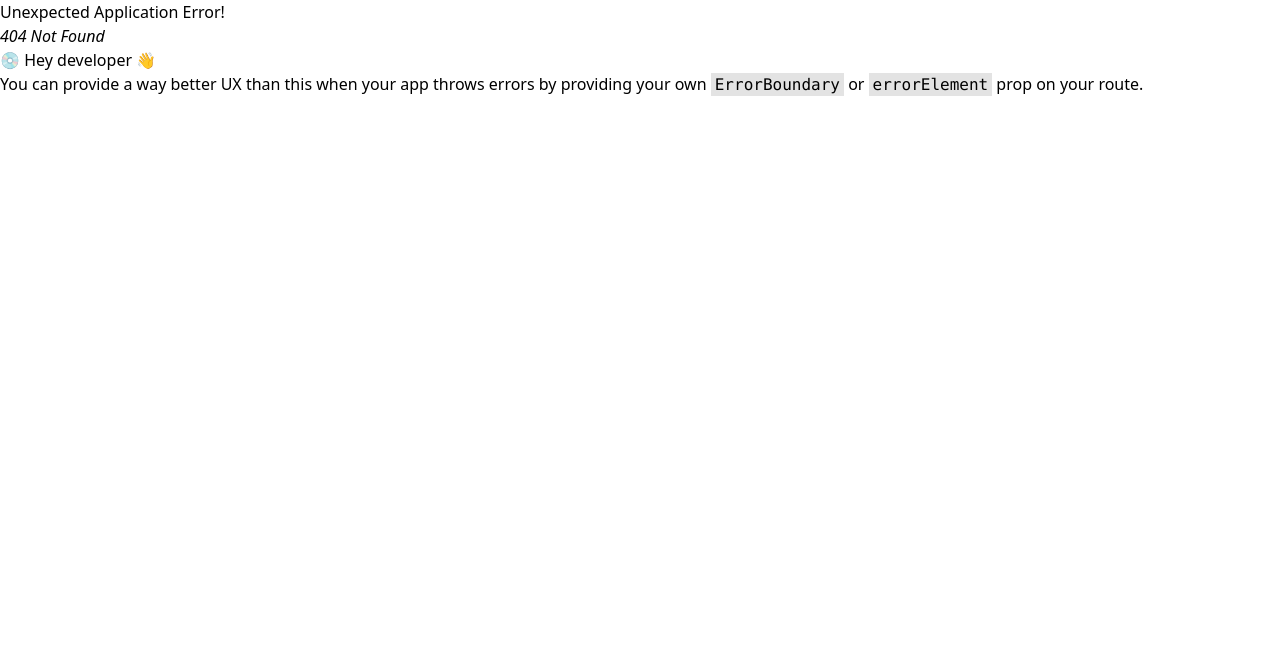
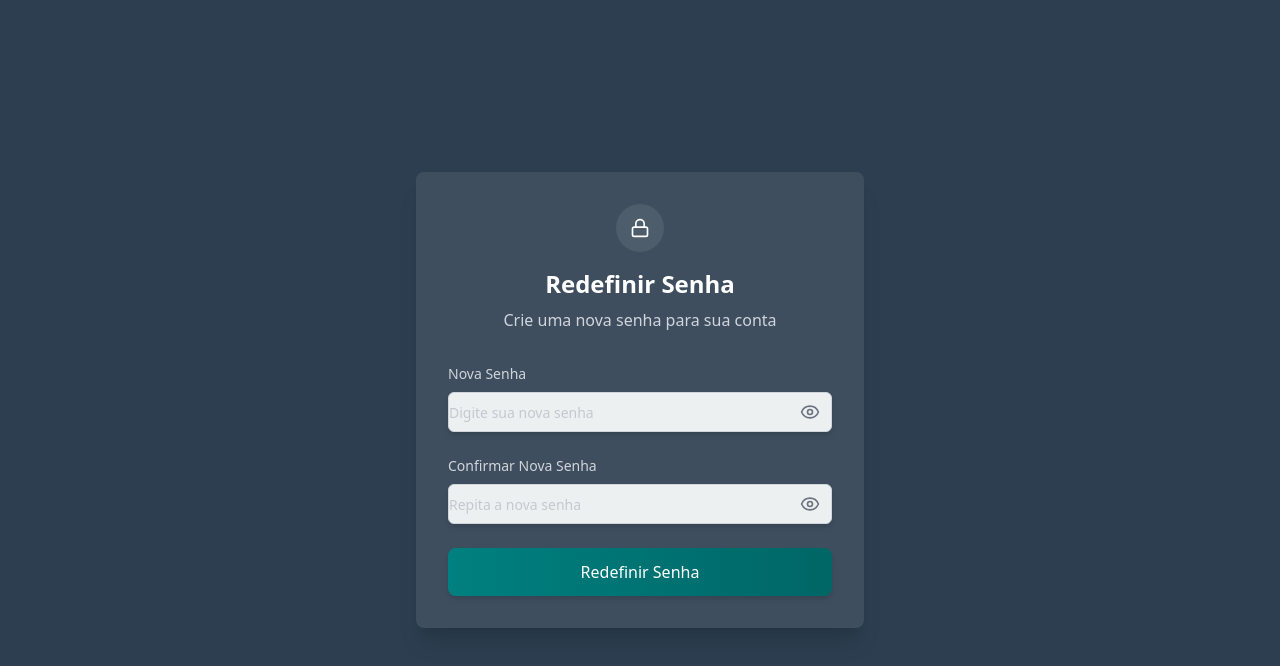
Before and after one commit to Habita-Recife/HabitaRecifeFrontend, a React (Vite) app: page /RecuperarSenha in a window 1280 px wide. Before the commit this address had no page. Shown: the top 666 px of the page. Built offline with nearby package versions, Linux system fonts and the light colour scheme.

Commit message:
Adicionei a pagina de recuperação de senha :fire:

```diff
--- /dev/null
+++ b/src/pages/RecuperarSenha/index.jsx
@@ -0,0 +1,193 @@
+import { useState } from "react";
+import { X, Lock, CheckCircle } from "lucide-react";
+import InputComponent from "../../components/InputComponent";
+import ButtonComponent from "../../components/ButtonComponent";
+
+const checkmarkStyle = `
+@keyframes draw {
+  to {
+    stroke-dashoffset: 0;
+  }
+}
+
+.checkmark__circle {
+  stroke-dasharray: 166;
+  stroke-dashoffset: 166;
+  stroke-width: 2;
+  stroke-miterlimit: 10;
+  stroke: #4CAF50;
+  fill: none;
+  animation: draw 0.6s cubic-bezier(0.65, 0, 0.45, 1) forwards;
+}
+
+.checkmark {
+  width: 56px;
+  height: 56px;
+  border-radius: 50%;
+  display: block;
+  stroke-width: 2;
+  stroke: #fff;
+  stroke-miterlimit: 10;
+  margin: 0 auto 20px;
+  box-shadow: inset 0px 0px 0px #4CAF50;
+  animation: fill 0.4s ease-in-out 0.4s forwards;
+}
+
+.checkmark__check {
+  transform-origin: 50% 50%;
+  stroke-dasharray: 48;
+  stroke-dashoffset: 48;
+  animation: draw 0.3s cubic-bezier(0.65, 0, 0.45, 1) 0.8s forwards;
+}
+
+@keyframes fill {
+  100% {
+    box-shadow: inset 0px 0px 0px 30px #4CAF50;
+  }
+}
+`;
+
+export function RecuperarSenha() {
+  const [formData, setFormData] = useState({
+    novaSenha: "",
+    confirmarSenha: ""
+  });
+  const [error, setError] = useState("");
+  const [isLoading, setIsLoading] = useState(false);
+  const [showSuccessModal, setShowSuccessModal] = useState(false);
+
+  const handleChange = (e) => {
+    const { name, value } = e.target;
+    setFormData(prev => ({
+      ...prev,
+      [name]: value
+    }));
+  };
+
+  const handleSubmit = (e) => {
+    e.preventDefault();
+    setIsLoading(true);
+
+    // as validacoes basicas aki
+    if (!formData.novaSenha || !formData.confirmarSenha) {
+      setError("Preencha todos os campos");
+      setIsLoading(false);
+      return;
+    }
+
+    if (formData.novaSenha.length < 6) {
+      setError("A senha deve ter pelo menos 6 caracteres");
+      setIsLoading(false);
+      return;
+    }
+
+    if (formData.novaSenha !== formData.confirmarSenha) {
+      setError("As senhas não coincidem");
+      setIsLoading(false);
+      return;
+    }
+
+    // eh como se simulasse uma request kkk
+    setTimeout(() => {
+      setError("");
+      setShowSuccessModal(true);
+      setIsLoading(false);
+    }, 1000);
+  };
+
+  return (
+    <div className="min-h-screen bg-[#2C3E50] flex items-center justify-center p-4">
+      <div className="w-full max-w-md">
+        <div className="bg-[#3E4E5F] rounded-lg shadow-xl overflow-hidden">
+          <div className="p-8">
+            <div className="text-center mb-8">
+              <div className="mx-auto flex items-center justify-center h-12 w-12 rounded-full bg-[#4E5D6C] mb-4">
+                <Lock className="h-5 w-5 text-white" />
+              </div>
+              <h2 className="text-2xl font-bold text-white mb-2">Redefinir Senha</h2>
+              <p className="text-gray-300">
+                Crie uma nova senha para sua conta
+              </p>
+            </div>
+
+            <form onSubmit={handleSubmit} className="space-y-6">
+              <div>
+                <label className="block text-sm font-medium text-gray-300 mb-2">
+                  Nova Senha
+                </label>
+                <InputComponent
+                  typeInput="password"
+                  name="novaSenha"
+                  placeholderText="Digite sua nova senha"
+                  value={formData.novaSenha}
+                  onChange={handleChange}
+                  required
+                  showEyeIcon={true}
+                />
+              </div>
+
+              <div>
+                <label className="block text-sm font-medium text-gray-300 mb-2">
+                  Confirmar Nova Senha
+                </label>
+                <InputComponent
+                  typeInput="password"
+                  name="confirmarSenha"
+                  placeholderText="Repita a nova senha"
+                  value={formData.confirmarSenha}
+                  onChange={handleChange}
+                  required
+                  showEyeIcon={true}
+                />
+                {formData.novaSenha && formData.confirmarSenha && formData.novaSenha !== formData.confirmarSenha && (
+                  <p className="mt-1 text-sm text-red-400">As senhas não coincidem</p>
+                )}
+              </div>
+
+              {error && (
+                <p className="text-red-400 text-sm">
+                  {error}
+                </p>
+              )}
+
+              <ButtonComponent
+                text={isLoading ? "Redefinindo..." : "Redefinir Senha"}
+                type="submit"
+                disabled={isLoading}
+                className="w-full"
+              />
+            </form>
+          </div>
+        </div>
+      </div>
+
+      {/* coloquei o modal aqui mesmo sem componentizar */}
+      {showSuccessModal && (
+        <div className="fixed inset-0 bg-black bg-opacity-50 flex items-center justify-center z-50">
+          <style>{checkmarkStyle}</style>
+
+          <div className="bg-[#2C3E50] p-6 rounded-lg shadow-xl w-full max-w-md relative">
+            <div className="text-center mb-6">
+              <svg className="checkmark" viewBox="0 0 52 52">
+                <circle className="checkmark__circle" cx="26" cy="26" r="25" fill="none"/>
+                <path className="checkmark__check" fill="none" d="M14.1 27.2l7.1 7.2 16.7-16.8"/>
+              </svg>
+
+              <h2 className="text-2xl font-bold text-white mb-2">Senha Redefinida!</h2>
+              <p className="text-gray-300 text-sm mb-6">
+                Sua senha foi alterada com sucesso. Agora você pode fazer login com sua nova senha.
+              </p>
+            </div>
+
+            <div className="flex justify-center">
+              <ButtonComponent
+                text="OK"
+                onClick={() => setShowSuccessModal(false)}
+              />
+            </div>
+          </div>
+        </div>
+      )}
+    </div>
+  );
+}
--- a/src/routes/index.routes.jsx
+++ b/src/routes/index.routes.jsx
@@ -15,6 +15,7 @@ import { ServiSindico } from '../pages/ServiSindico'
 import { FinanceiroSindi } from '../pages/FinanceiroSindi'
 import { DashboardPorteiro } from '../pages/DashboardPorteiro'
 import { DashboardPrefeitura } from '../pages/DashboardPrefeitura'
+import { RecuperarSenha } from '../pages/RecuperarSenha'
 export const router = createBrowserRouter([
     {
         path: "/",
@@ -79,5 +80,9 @@ export const router = createBrowserRouter([
     {
         path: "/DashboardPrefeitura",
         element: <DashboardPrefeitura/>
+    },
+    {
+        path: "RecuperarSenha",
+        element: <RecuperarSenha/>
     }
 ])
```
